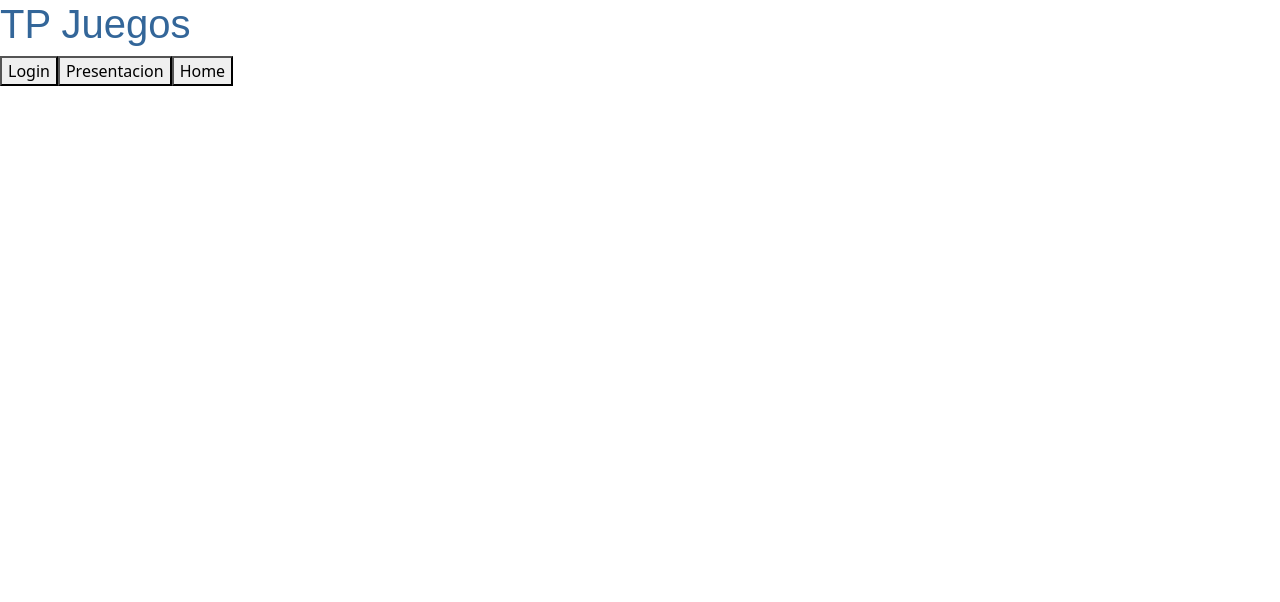
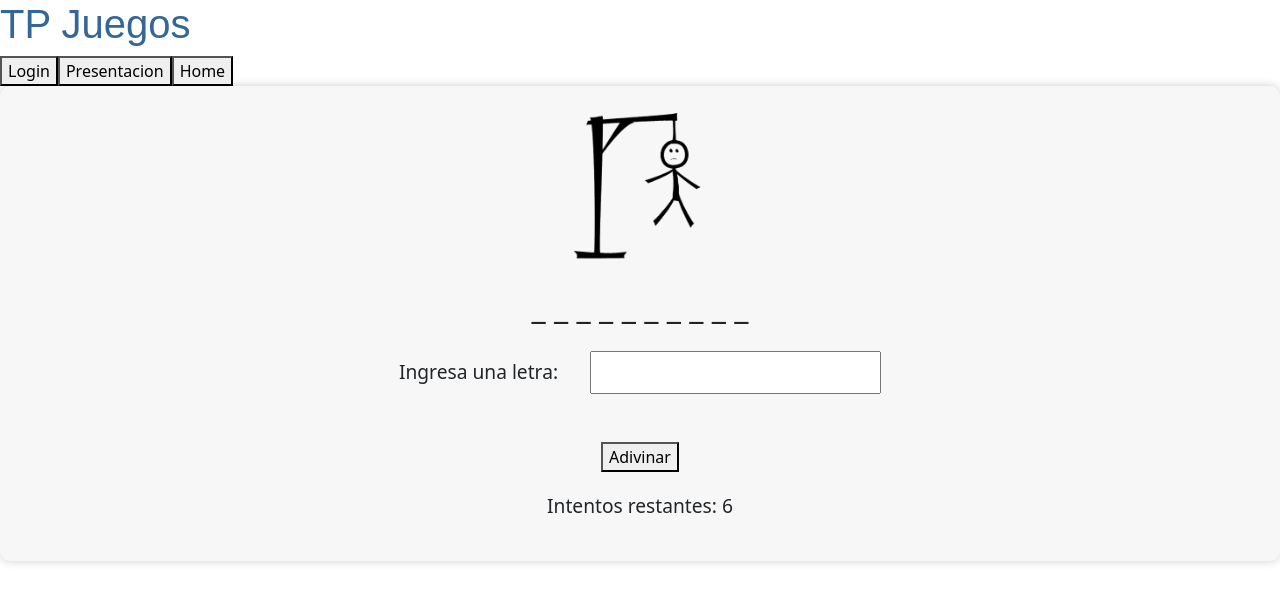
Before and after one commit to santiagonicolassbaglia/TP_JUEGOS, an Angular app: page /juego-ahorcado in a window 1280 px wide. Before the commit this address led to /. Shown: the top 602 px of the page. Built offline with nearby package versions, Linux system fonts and the light colour scheme.

Commit message:
ahorcado

```diff
--- a/src/app/app-routing.module.ts
+++ b/src/app/app-routing.module.ts
@@ -5,17 +5,21 @@ import { LoginComponent } from './components/login/login.component';
 import{HomeComponent} from './components/home/home.component';
 import{PresentacionComponent} from './components/presentacion/presentacion.component';
 import{RegistroComponent} from './registro/registro.component';
+import {JuegoAhorcadoComponent} from './juego-ahorcado/juego-ahorcado.component';
+
 
 const routes: Routes = [
   {path: 'presentacion', component: PresentacionComponent},
   { path: 'login', component: LoginComponent },
   {path: 'home', component: HomeComponent},
   { path: 'registro', component: RegistroComponent},
+  { path: 'juego-ahorcado', component: JuegoAhorcadoComponent},
   {path: '', redirectTo: '/login', pathMatch: 'full'},
+
   { path: 'asignaturas', loadChildren: () => import('./modulos/asignaturas/asignaturas.module').then(m => m.AsignaturasModule) },//para que cargue mas rapido
 
  ];
-  // <-- add this line
+
 
 
 @NgModule({
--- a/src/app/app.module.ts
+++ b/src/app/app.module.ts
@@ -12,6 +12,7 @@ import { LaboivComponent } from './asgnaturas/laboiv/laboiv.component';
 
 import { Usuario } from '../app/clases/usuario';
 import { RegistroComponent } from './registro/registro.component';
+import { JuegoAhorcadoComponent } from './juego-ahorcado/juego-ahorcado.component';
 
 @NgModule({
   declarations: [
@@ -20,7 +21,8 @@ import { RegistroComponent } from './registro/registro.component';
     HomeComponent,
     PresentacionComponent,
     LaboivComponent,
-    RegistroComponent
+    RegistroComponent,
+    JuegoAhorcadoComponent,
   ],
   imports: [
     BrowserModule
--- a/src/app/components/home/home.component.html
+++ b/src/app/components/home/home.component.html
@@ -5,7 +5,7 @@
 
   <ul>
     <li>
-      <button routerLink="/juego1" class="btn btn-primary">Juego 1</button>
+      <button routerLink="/juego-ahorcado" class="btn btn-primary">Juego Ahorcado</button>
     </li>
     <li>
       <button routerLink="/juego2" class="btn btn-primary">Juego 2</button>
--- /dev/null
+++ b/src/app/juego-ahorcado/juego-ahorcado.component.css
@@ -0,0 +1,45 @@
+.ahorcado-container {
+    text-align: center;
+    padding: 20px;
+    background-color: #f7f7f7;
+    border-radius: 10px;
+    box-shadow: 0 0 10px rgba(0, 0, 0, 0.2);
+  }
+
+  .word-display {
+    font-size: 2rem;
+    margin: 20px 0;
+  }
+
+  .guessed-letters {
+    font-size: 1.5rem;
+    margin: 10px 0;
+  }
+
+  .guess-input {
+    margin: 20px 0;
+  }
+
+  .guess-input label {
+    font-size: 1.2rem;
+  }
+
+  .guess-input input {
+    font-size: 1.2rem;
+    padding: 5px;
+  }
+
+  .attempts-left {
+    font-size: 1.2rem;
+    margin: 10px 0;
+  }
+
+  .game-message {
+    font-size: 1.5rem;
+    margin: 20px 0;
+  }
+
+  .game-message p {
+    color: red;
+    font-weight: bold;
+  }
--- /dev/null
+++ b/src/app/juego-ahorcado/juego-ahorcado.component.html
@@ -0,0 +1,38 @@
+<div class="ahorcado-container">
+  <!-- Aquí puedes mostrar una imagen del ahorcado (puede ser un dibujo animado) -->
+  <img src="assets/image/ahorcado.png" alt="Ahorcado"  style="width: 10rem;"/>
+
+
+  <!-- Mostrar las letras adivinadas -->
+  <div class="word-display">
+    <span *ngFor="let letter of palabraOculta">{{ letter }}</span>
+  </div>
+
+  <!-- Área para que el jugador ingrese una letra -->
+  <div class="guess-input">
+    <label for="letterInput" style="margin-right: 2rem; ">Ingresa una letra: </label>
+    <input
+      type="text"
+      id="letterInput"
+      [(ngModel)]="letraInput"
+      (keydown.enter)="adivinarLetra()"
+    />
+    <br>
+    <br><br>
+    <button (click)="adivinarLetra()">Adivinar</button>
+  </div>
+
+  <!-- Mostrar el número de oportunidades restantes -->
+  <div class="attempts-left">
+    Intentos restantes: {{ intentosRestantes }}
+  </div>
+
+  <!-- Mostrar mensajes de victoria o derrota -->
+  <div class="game-message">
+    <p *ngIf="">Ya has ingresado esta letra</p>
+
+
+    <p *ngIf="juegoGanado">¡Has ganado!</p>
+    <p *ngIf="juegoTerminado">¡Has perdido! La palabra era "{{ palabraAdivinar }}"</p>
+  </div>
+</div>
--- /dev/null
+++ b/src/app/juego-ahorcado/juego-ahorcado.component.ts
@@ -0,0 +1,77 @@
+import { Component, OnInit } from '@angular/core';
+
+@Component({
+  selector: 'app-juego-ahorcado',
+  templateUrl: './juego-ahorcado.component.html',
+  styleUrls: ['./juego-ahorcado.component.css']
+})
+export class JuegoAhorcadoComponent implements OnInit {
+  palabraAdivinar: string = "";
+  palabraOculta: string[] = [];
+  letrasAdivinadas: string[] = [];
+  intentosRestantes: number = 6;
+  juegoTerminado: boolean = false;
+  juegoGanado: boolean = false;
+  letraInput: string = "";
+
+  palabrasAhorcado: string[] = ["programacion", "javascript", "angular", "typescript", "desarrollo"];
+
+  ngOnInit() {
+    this.iniciarJuego();
+  }
+
+  iniciarJuego() {
+    const palabraIndex = Math.floor(Math.random() * this.palabrasAhorcado.length);
+    this.palabraAdivinar = this.palabrasAhorcado[palabraIndex];
+    this.palabraOculta = [];
+    for (let i = 0; i < this.palabraAdivinar.length; i++) {
+      this.palabraOculta.push('_' + "  ");
+    }
+  }
+
+  adivinarLetra() {
+    if (this.juegoTerminado) {
+      return;
+    }
+
+    if (this.letraInput.length !== 1 || !this.letraInput.match(/[a-zA-Z]/)) {
+      return;
+    }
+
+    const letra = this.letraInput.toLowerCase();
+
+    if (this.palabraAdivinar.includes(letra)) {
+      this.actualizarPalabraOculta(letra);
+      if (this.palabraOculta.join('') === this.palabraAdivinar) {
+        this.juegoGanado = true;
+        this.juegoTerminado = true;
+      }
+    } else {
+      this.intentosRestantes--;
+      if (this.intentosRestantes === 0) {
+        this.juegoTerminado = true;
+      }
+    }
+
+    this.letrasAdivinadas.push(letra);
+    this.letraInput = "";
+  }
+
+  actualizarPalabraOculta(letra: string) {
+    letra = letra.toLowerCase();
+    for (let i = 0; i < this.palabraAdivinar.length; i++) {
+      if (this.palabraAdivinar[i].toLowerCase() === letra) {
+        this.palabraOculta[i] = letra;
+      }
+    }
+  }
+
+  reiniciarJuego() {
+    this.iniciarJuego();
+    this.intentosRestantes = 6;
+    this.juegoTerminado = false;
+    this.juegoGanado = false;
+    this.letrasAdivinadas = [];
+    this.letraInput = "";
+  }
+}
```
Also changed, not shown: src/assets/image/ahorcado.png (added), 1 other file (tests, documents, lock files or other folders).
